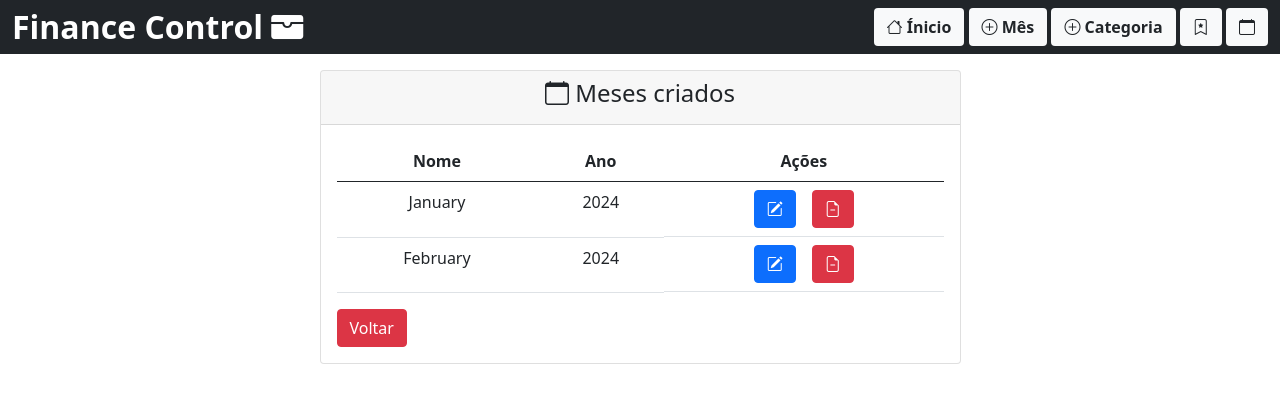
After one commit to pedrohaveloso/finance, a PHP site: page /crud_mes.php in a window 1280 px wide. The commit adds this page. Shown: the top 403 px of the page. Run offline with PHP 8.4, Linux system fonts and the light colour scheme; data comes from the database, SQL or seed files in the repository.

Commit message:
CRUD de mês 100%
agora os meses são listados, podem ser excluidos e editados.

```diff
--- a/crud_cat.php
+++ b/crud_cat.php
@@ -13,7 +13,7 @@ $categorias = mysqli_query($conn, $sql);
     <meta name="viewport" content="width=device-width, initial-scale=1.0">
     <link rel="stylesheet" href="https://cdn.jsdelivr.net/npm/bootstrap-icons@1.11.3/font/bootstrap-icons.min.css">
     <link href="https://cdn.jsdelivr.net/npm/bootstrap@5.0.2/dist/css/bootstrap.min.css" rel="stylesheet" integrity="sha384-EVSTQN3/azprG1Anm3QDgpJLIm9Nao0Yz1ztcQTwFspd3yD65VohhpuuCOmLASjC" crossorigin="anonymous">
-    <title>Editar Categoria</title>
+    <title>Categorias</title>
     <style>
         @media (max-width: 768px) {
             .navbar-nav {
@@ -49,8 +49,7 @@ $categorias = mysqli_query($conn, $sql);
                 <div class="card">
                     <div class="card-header">
                         <h4 class="text-center">
-                            Categorias criadas
-
+                        <i class="bi bi-bookmark-star"></i> Categorias criadas
                         </h4>
                     </div>
                     <div class="card-body">
--- /dev/null
+++ b/crud_mes.php
@@ -0,0 +1,95 @@
+<?php
+session_start();
+require_once("conexao.php");
+$sql = "SELECT id,name, year FROM month";
+$meses = mysqli_query($conn, $sql);
+
+
+?>
+
+<!DOCTYPE html>
+<html lang="en">
+
+<head>
+    <meta charset="UTF-8">
+    <meta name="viewport" content="width=device-width, initial-scale=1.0">
+    <link rel="stylesheet" href="https://cdn.jsdelivr.net/npm/bootstrap-icons@1.11.3/font/bootstrap-icons.min.css">
+    <link href="https://cdn.jsdelivr.net/npm/bootstrap@5.0.2/dist/css/bootstrap.min.css" rel="stylesheet" integrity="sha384-EVSTQN3/azprG1Anm3QDgpJLIm9Nao0Yz1ztcQTwFspd3yD65VohhpuuCOmLASjC" crossorigin="anonymous">
+    <title>Meses</title>
+</head>
+<nav class="navbar navbar-expand-lg bg-dark text-white">
+    <div class="container-fluid d-flex align-items-center">
+        <h2 class="mb-0 fw-bold">
+            Finance Control
+            <i class="bi bi-wallet-fill"></i>
+        </h2>
+        <div>
+            <a class="btn bg-light fw-bold" href="index.php"><i class="bi bi-house"></i> Ínicio</a>
+            <a class="btn bg-light fw-bold" href="add_mes.php"><i class="bi bi-plus-circle"></i> Mês</a>
+            <a class="btn bg-light fw-bold  " href="add_cat.php"><i class="bi bi-plus-circle"></i> Categoria</a>
+            <a class="btn bg-light fw-bold" href="crud_cat.php"><i class="bi bi-bookmark-star"></i></a>
+            <a class="btn bg-light fw-bold" href="crud_mes.php"><i class="bi bi-calendar"></i></a>
+        </div>
+
+    </div>
+</nav>
+<div class="container mt-3">
+    <div class="row justify-content-center">
+        <div class="col-sm-7">
+            <div class="card">
+                <div class="card-header">
+                    <h4 class="text-center">
+                    <i class="bi bi-calendar"></i> Meses criados
+                    </h4>
+                </div>
+                <div class="card-body">
+                    <table class="table table-striped-columns table-hover">
+                        <thead class="text-center fw-bold">
+                            <tr>
+                                <td>Nome</td>
+                                <td>Ano</td>
+                                <td>Ações</td>
+                            </tr>
+                        </thead>
+                        <tbody class="text-center">
+                            <tr><?php foreach ($meses as $mes): ?>
+                                    <td><?php echo $mes['name'] ?></td>
+                                    <td><?php echo $mes['year'] ?></td>
+                                    <td class="d-flex justify-content-center gap-3">
+                                        <a href="edit_mes.php?id_mes=<?=$mes['id']?>" class="btn btn-primary"><i class="bi bi-pencil-square"></i></button></a>
+                                        <form action="acoes.php" method="POST">
+                                            <button value="<?=$mes['id']?>" onclick="return confirm('Tem certeza que deseja excluir este mês?')" name="delete_mes" class="btn btn-danger" type="submit"><i class="bi bi-file-earmark-minus"></i></button>
+                                        </form>
+                                    </td>
+                            </tr>
+                            <?php endforeach ?>
+                        </tbody>
+                    </table>
+                    <a href="index.php" class="btn btn-danger">Voltar</a>
+                </div>
+            </div>
+        </div>
+    </div>
+
+</div>
+
+<body>
+
+
+
+
+
+
+
+
+
+
+
+
+
+
+
+    <script src="https://cdn.jsdelivr.net/npm/bootstrap@5.0.2/dist/js/bootstrap.bundle.min.js" integrity="sha384-MrcW6ZMFYlzcLA8Nl+NtUVF0sA7MsXsP1UyJoMp4YLEuNSfAP+JcXn/tWtIaxVXM" crossorigin="anonymous"></script>
+</body>
+
+</html>
```
Also changed, not shown: acoes.php (+10 -0 lines), edit_mes.php (added, +115 -0 lines).
